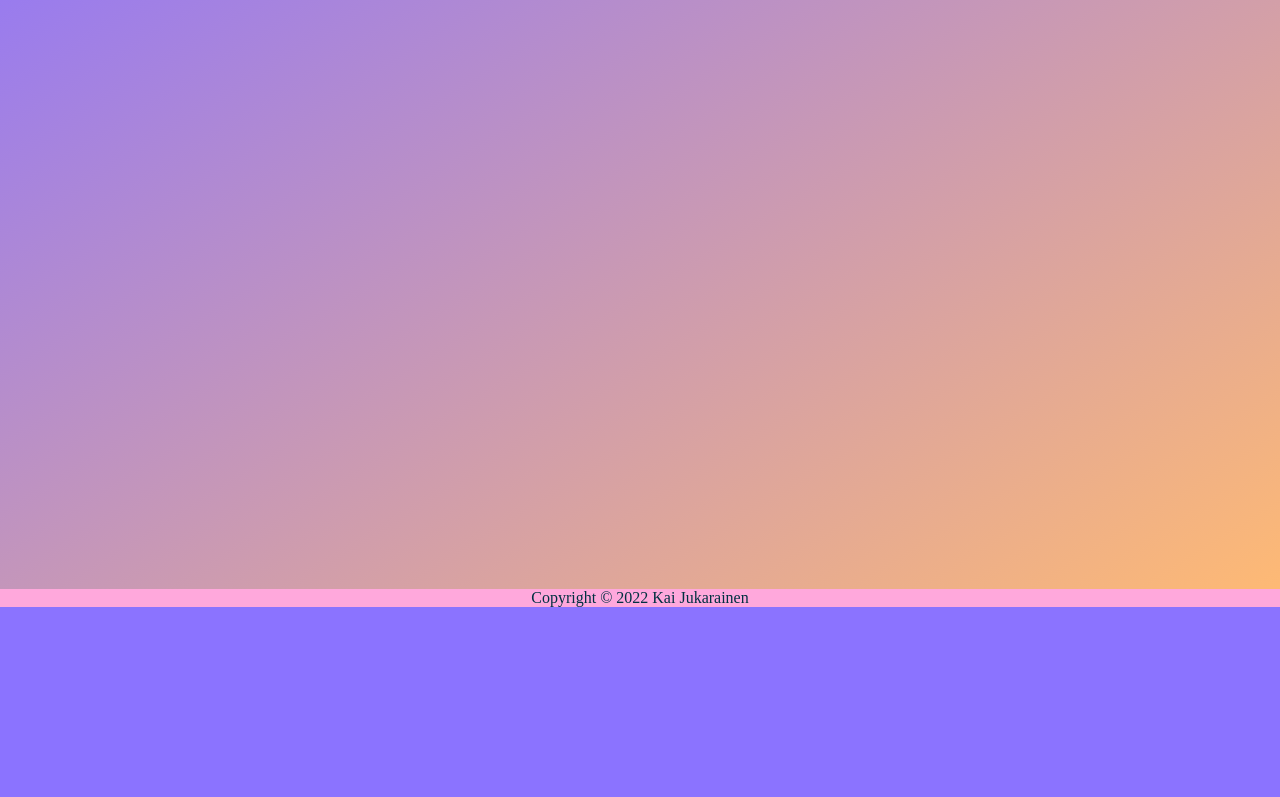
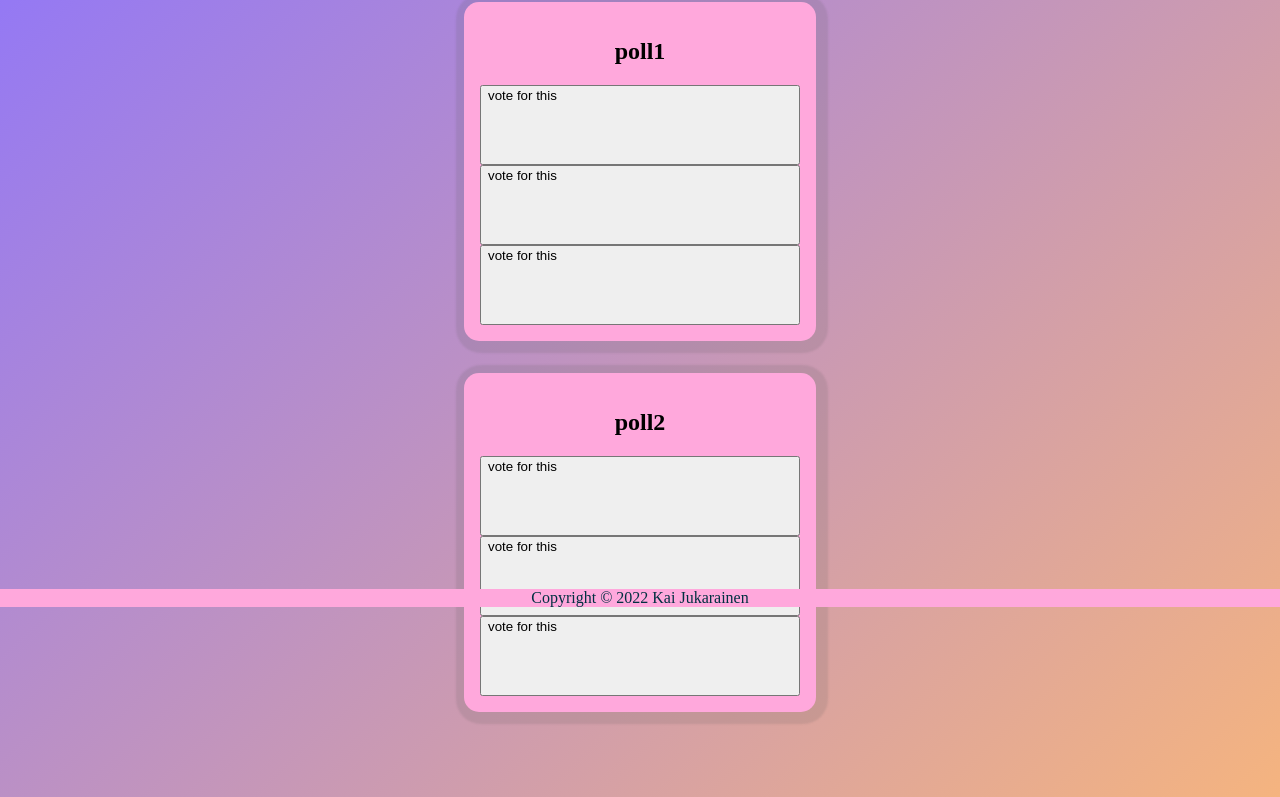
Before and after one commit to Kaitsuus/genericPollsSite, a plain HTML site: page polls.html in a window 1280 px wide. Shown: the part 193-990 px from the top of the page. Before the commit the page ends 800 px from the top, so only its background shows below. Drawn offline with Linux system fonts and the light colour scheme.

Commit message:
poll containers

```diff
--- a/css/main.scss
+++ b/css/main.scss
@@ -195,7 +195,6 @@ display: none;
         background-color: white;
         border-radius: 4px;
         text-align: center;
-        padding: 20px;
         input{
             display: block;
             margin: 15px auto;
@@ -217,6 +216,31 @@ display: none;
 }
 .open-logInPopUp{
     transform: translateX(0%);
+}
+
+// Polls //
+.voteContainer{
+    display: flex;
+    width: 100%px;
+    height: 300px;
+    justify-content: center;
+    align-items: center;
+    margin-top: 25em;
+    flex-direction: column;
+    ul{
+        background-color: #FFA8DC;
+        padding: 1em;
+        text-align: center;
+        border-radius: 15px;
+        box-shadow: 2px 2px 2px 10px rgba(90, 88, 88, 0.15);
+    }
+    button{
+        display: flex;
+        flex-direction: column;
+        width: 20rem;
+        height: 5rem;
+        cursor: pointer;
+    }
 }
 
 
--- a/main.js
+++ b/main.js
@@ -67,7 +67,7 @@ function getInfo() {
         for(i = 0; i < user.length; i++){
             if(username == user[i].username && password == user[i].password){
                 console.log(username + ' is logged in')
-                document.getElementById('omatili').style.display='unset'
+                document.getElementById('omatili').style.display='list-item'
                 document.getElementById('kirjaudu').style.display='none'
                 LogInPopUp.classList.remove('open-logInPopUp')
                 return;
--- a/polls.html
+++ b/polls.html
@@ -8,7 +8,7 @@
     <link rel="preconnect" href="https://fonts.googleapis.com">
     <link rel="preconnect" href="https://fonts.gstatic.com" crossorigin>
     <link href="https://fonts.googleapis.com/css2?family=Dancing+Script&display=swap" rel="stylesheet">
-    <title>polls</title>
+    <title>Etusivu</title>
 </head>
 <body>
     <div class="header">
@@ -19,9 +19,10 @@
 
         <nav>
             <ul>
-                <li><a href="#">Polls</a></li>
-                <li id="rekisteroidu"><a href="#">Rekisteröidy</a></li>
-                <li id="kirjaudu"><a href="#">Kirjaudu</a></li>
+                <li><a href="polls.html">Polls</a></li>
+                <li><a href="#" id="rekisteroidu">Rekisteröidy</a></li>
+                <li><a href="#" id="kirjaudu">Kirjaudu</a></li>
+                <li><a href="#" id="omatili">Omatili</a></li>
             </ul>
             <a href="#" id="close">CLOSE</a>
         </nav>
@@ -37,10 +38,10 @@
     <div class="formContainer">
         <form id="lomake">
             <div id="otsikot">
-            <h1>Rekisteröitymislomake</h1>
+            <h1 id="lomakeH1">Rekisteröitymislomake</h1>
             </div>
             <div class="kayttaja">
-                <input type="text" id="id": minlength="6" placeholder="Käyttäjätunnus">
+                <input type="text" id="id": placeholder="Käyttäjätunnus">
             </div>
             <div class="salasana">
                 <input type="password" id="salasana": placeholder="Salasana">
@@ -49,7 +50,7 @@
                 <input type="email" id="email" placeholder="Email">
             </div>
             <div>
-                <button id="submit" onclick="btn();">Rekisteröidy</button>
+                <button id="submit" onclick="storeInfo();">Rekisteröidy</button>
             </div>
             <div class="closeForm" id="closeForm">+</div>
         </form>
@@ -61,19 +62,36 @@
             <h1>Kirjaudu</h1>
             </div>
             <div class="kayttaja">
-                <input type="text" id="idLogIn": minlength="6" placeholder="Käyttäjätunnus">
+                <input type="text" id="idLogIn": placeholder="Käyttäjätunnus">
             </div>
             <div class="salasana">
                 <input type="password" id="salasanaLogIn": placeholder="Salasana">
             </div>
             <div>
-                <button id="kirjaudu" onclick="btn();">Kirjaudu</button>
+                <button id="kirjaudu" onclick="getInfo();">Kirjaudu</button>
             </div>
             <div>
                 <button id="forgot" onclick="btn();">Unohdin salasanan</button>
             </div>
             <div class="close2Form" id="close2Form">+</div>
         </form>
+    </div>
+
+    <div class="voteContainer">
+        <ul id="poll">
+            <h2> poll1</h2>
+            <button id="vote1">vote for this</button>
+            <button id="vote2">vote for this</button>
+            <button id="vote3">vote for this</button>
+        </ul>
+        <ul id="poll2">
+            <h2> poll2</h2>
+            <button id="vote1">vote for this</button>
+            <button id="vote2">vote for this</button>
+            <button id="vote3">vote for this</button>
+        </ul>
+
+
     </div>
 
 
```
Also changed, not shown: index.html (+1 -1 lines), css/main.min.css, 1 other file.
